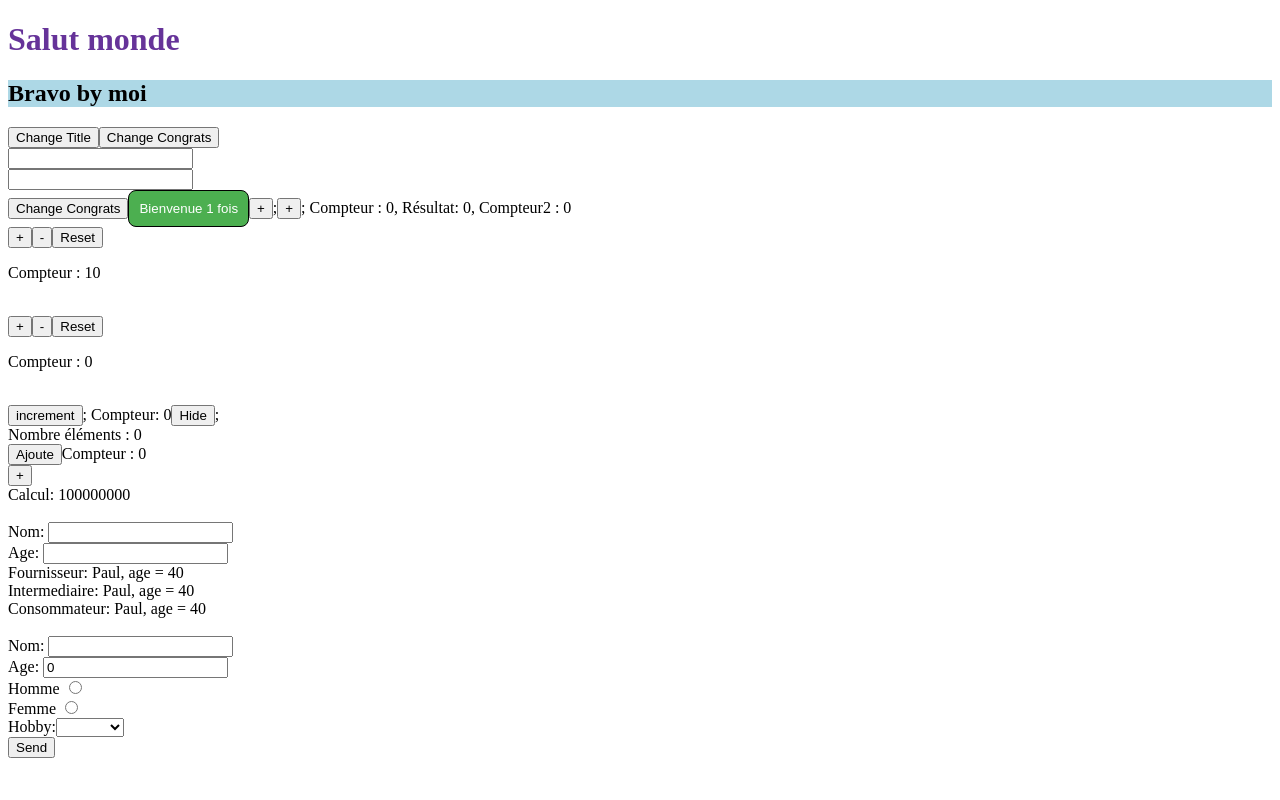
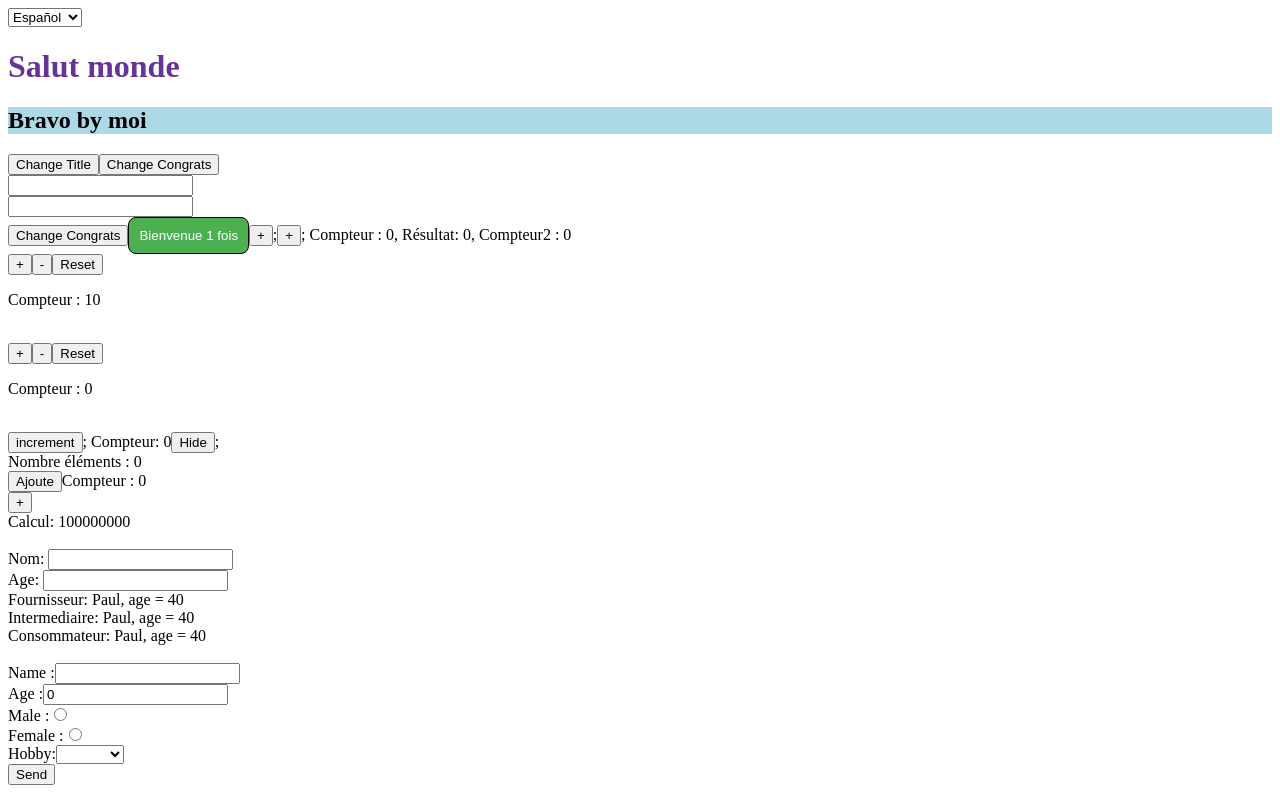
Before and after one commit to Felipebarcon/first-react-training-ex, a React (Create React App) app: page / in a window 1280 px wide. Built offline with nearby package versions, Linux system fonts and the light colour scheme.

Commit message:
langues dropdown list

```diff
--- a/src/Formulaire/LeFormulaireClasse.tsx
+++ b/src/Formulaire/LeFormulaireClasse.tsx
@@ -1,4 +1,5 @@
 import { Component } from 'react';
+import {FormattedMessage} from "react-intl";
 
 interface FormulaireProps {}
 
@@ -105,11 +106,11 @@ class LeFormulaire extends Component<FormulaireProps, FormulaireState> {
     render() {
         return (
             <form onSubmit={this.submitForm}>
-                Nom:{' '}
+               <FormattedMessage id="formulaire.Nom" /> :
                 <input name="nom" value={this.state.nom} onChange={this.changeValue} />{' '}
                 {this.state.errors!.nom}
                 <br />
-                Age:{' '}
+                <FormattedMessage id="formulaire.Age" /> :
                 <input
                     name="age"
                     value={this.state.age}
@@ -118,7 +119,7 @@ class LeFormulaire extends Component<FormulaireProps, FormulaireState> {
                 />
                 {this.state.errors!.age}
                 <br />
-                Homme{' '}
+                <FormattedMessage id="formulaire.Homme" /> :
                 <input
                     type="radio"
                     name="hf"
@@ -127,7 +128,7 @@ class LeFormulaire extends Component<FormulaireProps, FormulaireState> {
                     onChange={this.changeValue}
                 />
                 <br />
-                Femme{' '}
+                <FormattedMessage id="formulaire.Femme" /> :
                 <input
                     type="radio"
                     name="hf"
@@ -146,7 +147,7 @@ class LeFormulaire extends Component<FormulaireProps, FormulaireState> {
                     'Autre'
                 )}
                 <br />
-                <button type="submit">Send</button>
+                <button type="submit"><FormattedMessage id="formulaire.Submit" /></button>
             </form>
         );
     }
--- /dev/null
+++ b/src/Langues/Langues.tsx
@@ -0,0 +1,27 @@
+
+const Langues = () => {
+    const langues_possibles =
+        [{name: "Français", code: "fr", lang: "French"},
+        {name: "English", code: "en", lang: "English"},
+        {name: "Español", code: "es", lang: "Spanish"}];
+
+    // set langue from navigator
+    function setLangue(event:any) {
+        localStorage["langue"] = event.target.value;
+        window.location.reload();
+    }
+
+   // create dropdown list of languages
+    function createLangueList() {
+        return langues_possibles.map((langue) => {
+            // set the selected langue if it is the current langue or if it is the default langue
+            const selected = langue.code === localStorage["langue"] || !localStorage["langue"];
+            return <option key={langue.code} value={langue.code} selected={selected}>{langue.name}</option>;
+        }
+        );
+    }
+
+    return <select onChange={setLangue}>{createLangueList()}</select>
+};
+
+export default Langues;
--- a/src/index.tsx
+++ b/src/index.tsx
@@ -5,6 +5,7 @@ import App from '../src/App/App';
 import reportWebVitals from './reportWebVitals';
 import { IntlProvider } from 'react-intl';
 import traductions from "./traductions";
+import Langues from "./Langues/Langues";
 
 const root = ReactDOM.createRoot(
   document.getElementById('root') as HTMLElement
@@ -12,7 +13,7 @@ const root = ReactDOM.createRoot(
 
 // Traduction
 
-const langue = navigator.language.substring(0, 2);
+const langue:string = localStorage["langue"]?? navigator.language.substring(0, 2);
 let messages = traductions.fr;
 switch (langue) {
     case "en": messages= traductions.en; break;
@@ -20,6 +21,7 @@ switch (langue) {
 }
 root.render(
     <IntlProvider locale={langue} messages={messages}>
+        <Langues></Langues>
       <App />
     </IntlProvider>
 );
--- a/src/traductions.ts
+++ b/src/traductions.ts
@@ -1,26 +1,26 @@
 const traductions = {
     fr: {
-        'formulaire.nom': 'Nom',
-        'formulaire.age': 'Age',
+        'formulaire.Nom': 'Nom',
+        'formulaire.Age': 'Age',
         'formulaire.Homme': 'Homme',
         'formulaire.Femme': 'Femme',
-        'formulaire.submit': 'Envoyer',
+        'formulaire.Submit': 'Envoyer',
     },
 
     en: {
-        'formulaire.nom': 'Name',
-        'formulaire.age': 'Age',
+        'formulaire.Nom': 'Name',
+        'formulaire.Age': 'Age',
         'formulaire.Homme': 'Male',
         'formulaire.Femme': 'Female',
-        'formulaire.submit': 'Send',
+        'formulaire.Submit': 'Send',
     },
 
     es: {
-        'formulaire.nom': 'Nombre',
-        'formulaire.age': 'Edad',
+        'formulaire.Nom': 'Nombre',
+        'formulaire.Age': 'Edad',
         'formulaire.Homme': 'Hombre',
         'formulaire.Femme': 'Mujer',
-        'formulaire.submit': 'Enviar',
+        'formulaire.Submit': 'Enviar',
     }
 }
 
```
